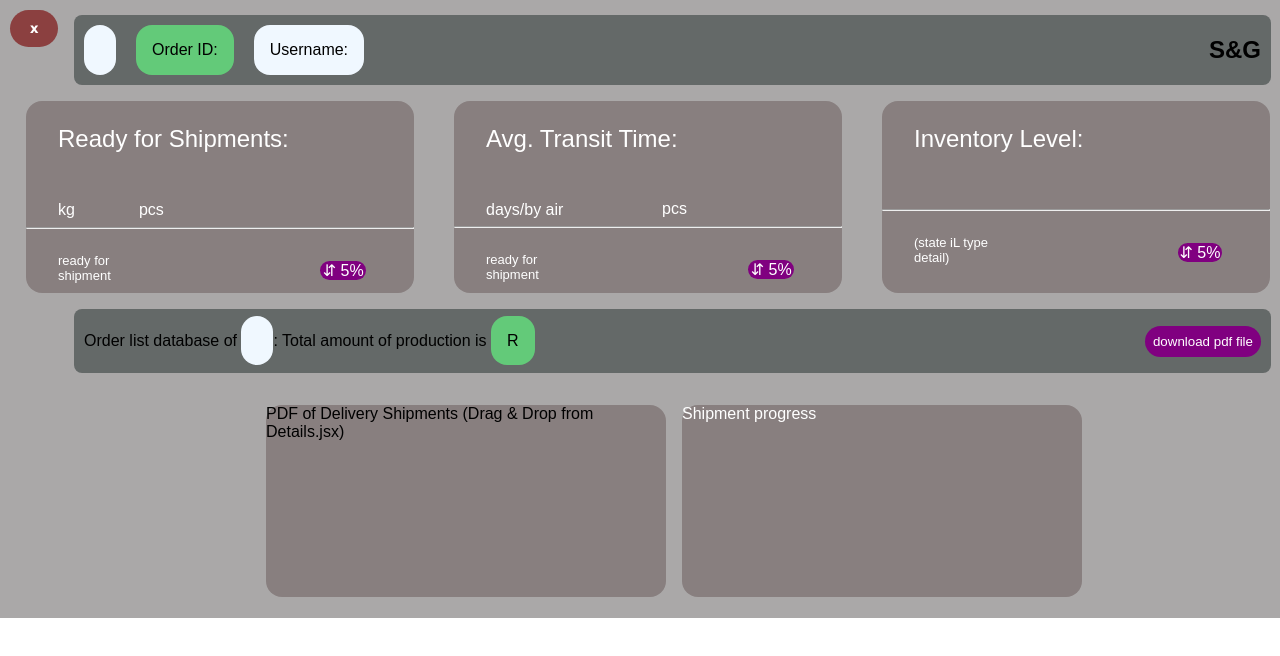
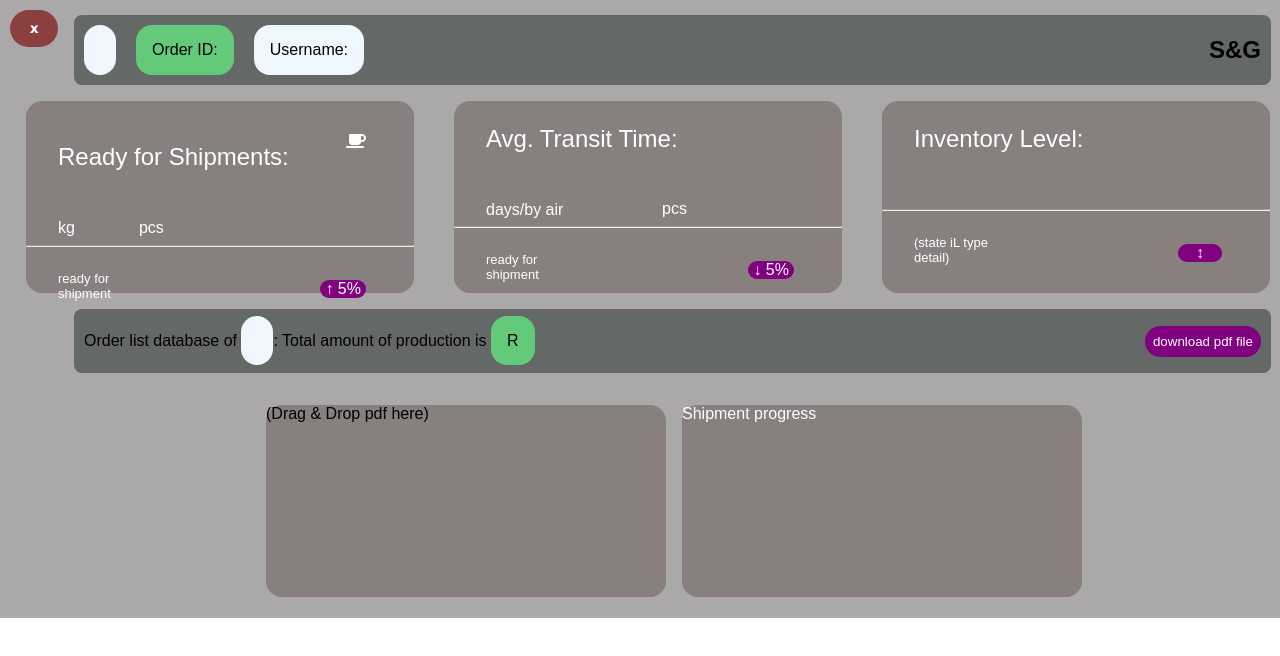
Before and after one commit to YungPharaoh65/supplyChainManagement-1, a React (Vite) app: page /dashboard in a window 1280 px wide. Shown: the top 656 px of the page. Built offline with nearby package versions, Linux system fonts and the light colour scheme.

Commit message:
made changes in dashboard.jsx

```diff
--- a/package.json
+++ b/package.json
@@ -6,6 +6,8 @@
   "private": true,
   "dependencies": {
     "@fortawesome/fontawesome-svg-core": "^6.6.0",
+    "@fortawesome/free-solid-svg-icons": "^6.6.0",
+    "@fortawesome/react-fontawesome": "^0.2.2",
     "@testing-library/jest-dom": "^5.17.0",
     "@testing-library/react": "^13.4.0",
     "@testing-library/user-event": "^13.5.0",
--- a/src/Functiona/dashboard/dashboard.css
+++ b/src/Functiona/dashboard/dashboard.css
@@ -191,3 +191,9 @@ margin-top: -2rem;
 
     font-weight: 1000;
 }
+
+
+.alignfirstrowicons{
+    margin-left: 20rem;
+    margin-bottom: -2rem;
+}
--- a/src/Functiona/dashboard/dashboard.jsx
+++ b/src/Functiona/dashboard/dashboard.jsx
@@ -1,6 +1,8 @@
 import React from 'react';
 import { Link, useLocation } from 'react-router-dom';
 import './dashboard.css';
+import { FontAwesomeIcon } from '@fortawesome/react-fontawesome';
+import { faCoffee } from '@fortawesome/free-solid-svg-icons';
 
 const Dashboard = () => {
   const location = useLocation();
@@ -34,15 +36,17 @@ const Dashboard = () => {
 
         <div className="alignboxes">
           <div className="box">
+          <FontAwesomeIcon icon={faCoffee} className="alignfirstrowicons"/>
           <div className="subtitle"> Ready for Shipments:</div> <div className="movepart1"><div className="text1">{shipmentWeight} kg </div>
 
             <div className="part2"> {shipmentQuantity} pcs</div>
              </div>
+
 <hr />
 <div className="alignbtntext">
 
   <p>ready for shipment</p>
-             <div className="smalltext">⇵ 5%</div>
+             <div className="smalltext">↑ 5%</div>
              </div>
 
           </div>
@@ -56,7 +60,7 @@ const Dashboard = () => {
           <div className="alignbtntext">
 
   <p>ready for shipment</p>
-             <div className="smalltext">⇵ 5%</div>
+             <div className="smalltext">↓ 5%</div>
              </div>
 
           </div>
@@ -67,7 +71,7 @@ const Dashboard = () => {
           <div className="alignbtntext">
 
   <p>(state iL type detail)</p>
-             <div className="smalltext">⇵ 5%</div>
+             <div className="smalltext">↕</div>
              </div>
           </div>
         </div>
@@ -85,10 +89,10 @@ const Dashboard = () => {
 
         <div className="alignboxes2">
           <div className="checkbox">
-            PDF of Delivery Shipments (Drag & Drop from Details.jsx)
+              (Drag & Drop pdf here)
             {pdfFile && <a href={URL.createObjectURL(pdfFile)} target="_blank" rel="noopener noreferrer"> View PDF</a>}
           </div>
-          <div className="box">Shipment progress</div>
+          <div className="box">Shipment progress  <FontAwesomeIcon icon="coffee" /></div>
         </div>
       </header>
     </div>
```
Also changed, not shown: 1 other file (tests, documents, lock files or other folders).
